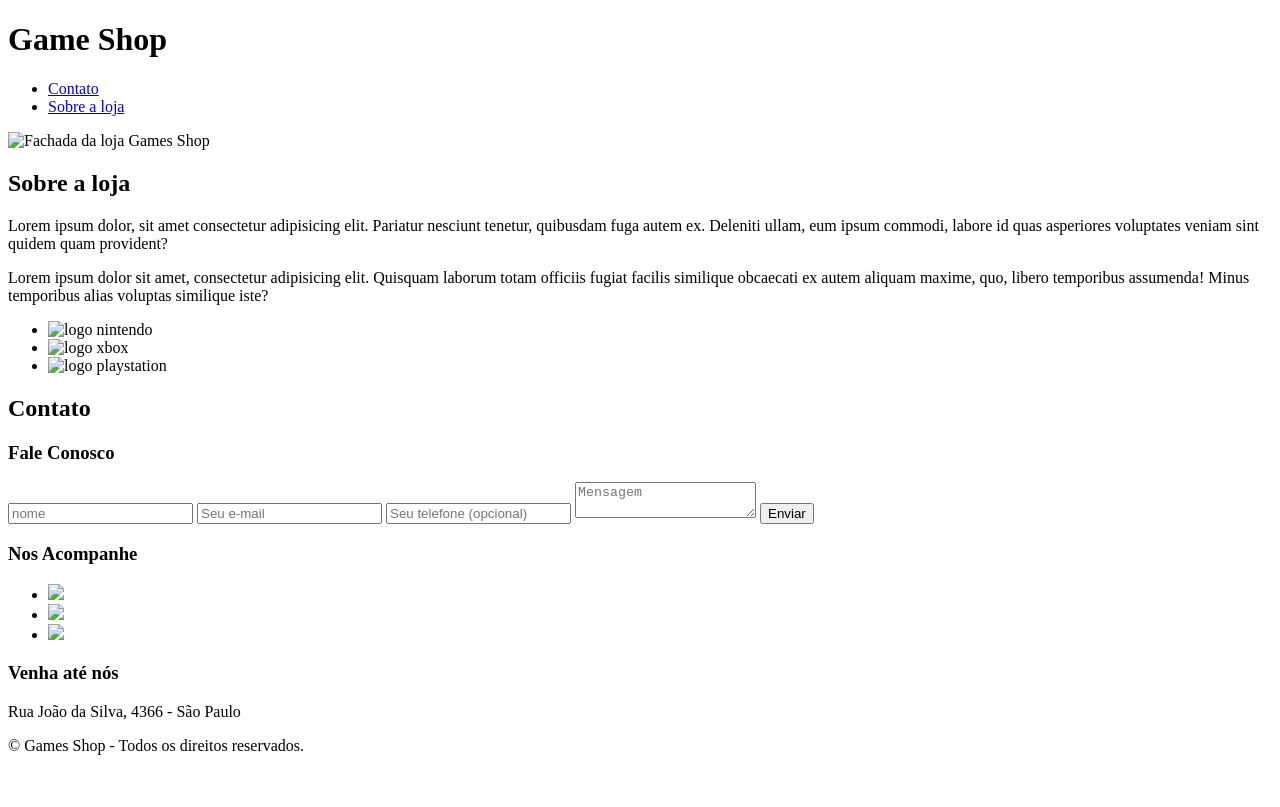
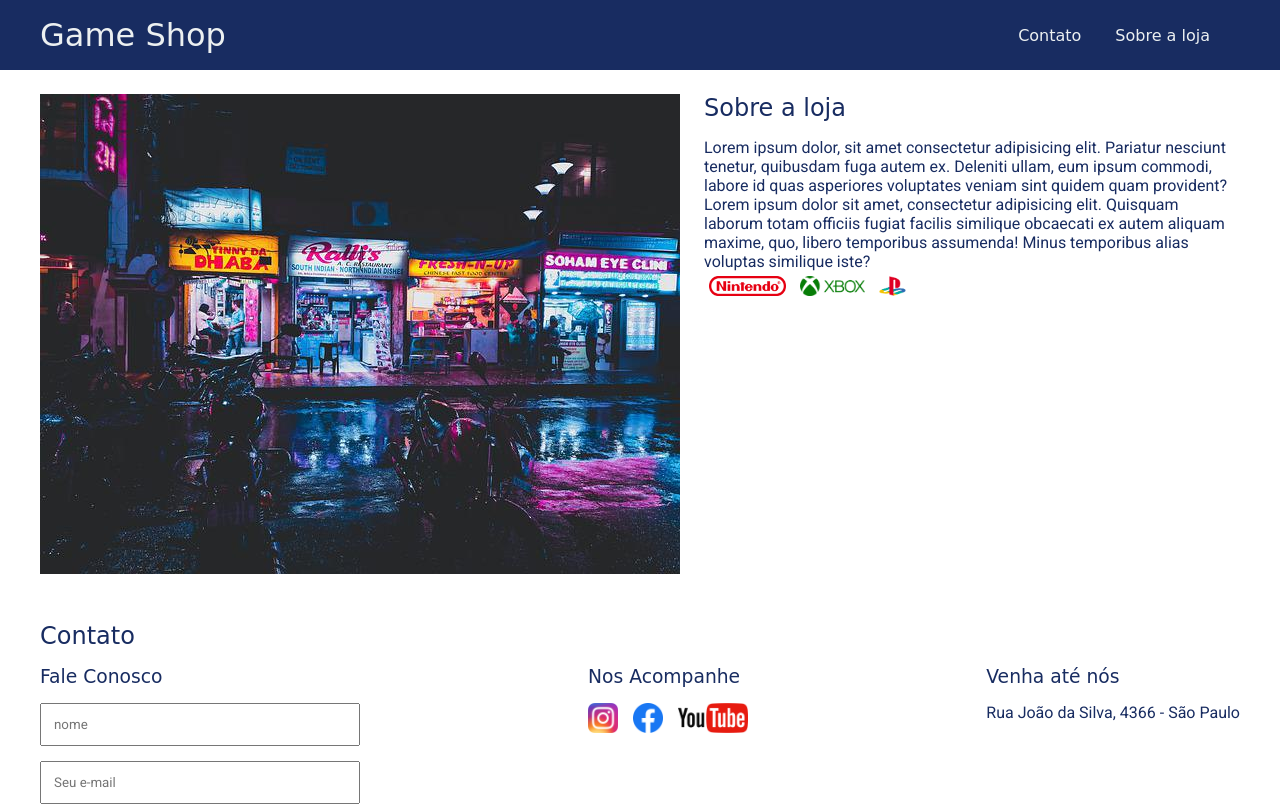
Before and after one commit to diigotb/site-gamesshop, a plain HTML site: page index.html in a window 1280 px wide. Shown: the top 807 px of the page. Drawn offline with Linux system fonts and the light colour scheme; the site is published under a folder, as on GitHub Pages, so addresses that start at the root find nothing; a web font is replaced by a local one.

Commit message:
ajustando css

```diff
--- a/css/restaure.css
+++ /dev/null
@@ -1,6 +0,0 @@
-*{
-    box-sizing: border-box;
-    padding: 0;
-    margin: 0;
-    text-decoration: none;
-}
--- a/html/index.html
+++ b/index.html
@@ -6,8 +6,7 @@
     <meta name="viewport" content="width=device-width, initial-scale=1.0">
     <title>Meu Projeto - Gamer Shop</title>
 
-    <link rel="stylesheet" href="/css/style.css">
-    <link rel="stylesheet" href="/css/restaure.css">
+    <link rel="stylesheet" href="style.css">
     <link rel="preconnect" href="https://fonts.googleapis.com">
     <link rel="preconnect" href="https://fonts.gstatic.com" crossorigin>
     <link rel="preconnect" href="https://fonts.googleapis.com">
@@ -31,15 +30,15 @@
     </header>
     <section id="sobre">
             <div class="container">
-                <img src="/icons/loja.jpg" alt="Fachada da loja Games Shop">
+                <img src="icons/loja.jpg" alt="Fachada da loja Games Shop">
             <div class="itens">
                     <h2>Sobre a loja</h2>
                     <p>Lorem ipsum dolor, sit amet consectetur adipisicing elit. Pariatur nesciunt tenetur, quibusdam fuga autem ex. Deleniti ullam, eum ipsum commodi, labore id quas asperiores voluptates veniam sint quidem quam provident?</p>
                     <p>Lorem ipsum dolor sit amet, consectetur adipisicing elit. Quisquam laborum totam officiis fugiat facilis similique obcaecati ex autem aliquam maxime, quo, libero temporibus assumenda! Minus temporibus alias voluptas similique iste?</p>
                     <ul class="logo-list">
-                        <li><img src="/icons/nintendo.png" alt="logo nintendo"></li>
-                        <li><img src="/icons/xbox.png" alt="logo xbox"></li>
-                        <li><img src="/icons/playstation.png" alt="logo playstation"></li>
+                        <li><img src="icons/nintendo.png" alt="logo nintendo"></li>
+                        <li><img src="icons/xbox.png" alt="logo xbox"></li>
+                        <li><img src="icons/playstation.png" alt="logo playstation"></li>
                     </ul>
 
                 </div>
@@ -66,17 +65,17 @@
                     <ul class="social">
                         <li>
                             <a href="#" title="Siga-nos no Instagram">
-                                <img src="/icons/instagram.png">
+                                <img src="icons/instagram.png">
                             </a>
                         </li>
                         <li>
                             <a href="#" title="Siga-nos no Facebook">
-                                <img src="/icons/facebook.png">
+                                <img src="icons/facebook.png">
                             </a>
                         </li>
                         <li>
                             <a href="#" title="Siga-nos no Youtube">
-                                <img src="/icons/youtube.png">
+                                <img src="icons/youtube.png">
                             </a>
                         </li>
                     </ul>
--- a/css/style.css
+++ b/style.css
@@ -1,3 +1,11 @@
+*{
+    box-sizing: border-box;
+    padding: 0;
+    margin: 0;
+    text-decoration: none;
+}
+
+
 header{
     padding: 16px 0;
     background-color: #182c61;
@@ -120,7 +128,7 @@ section h3{
 form button{
     background-color: #182c61;
     color: #ecf0f1;;
-    boder: none;
+    border: none;
     font-size: 12px;
     border: solid black 2px;
     cursor: pointer;
```
Also changed, not shown: 1 other file. Lines whose indentation alone changed are shown as unchanged.
